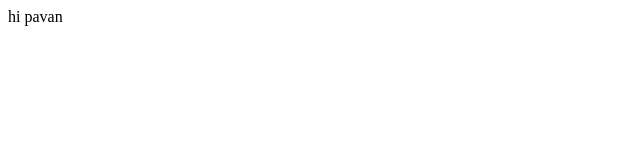
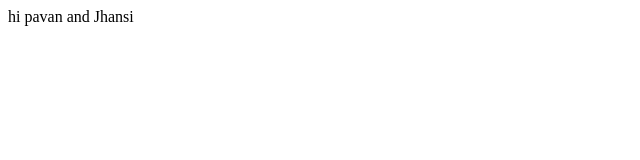
Before and after one commit to tumusivapavan/day1, a plain HTML site: page index.html in a window 1280 px wide. Shown: the full height of the page, 0-640 px from the left. Drawn offline with Linux system fonts and the light colour scheme.

Commit message:
Update index.html

```diff
--- a/index.html
+++ b/index.html
@@ -6,6 +6,6 @@
 	<meta charset="utf-8">
 </head>
 <body>
-hi pavan
+hi pavan and Jhansi
 </body>
 </html>
```
